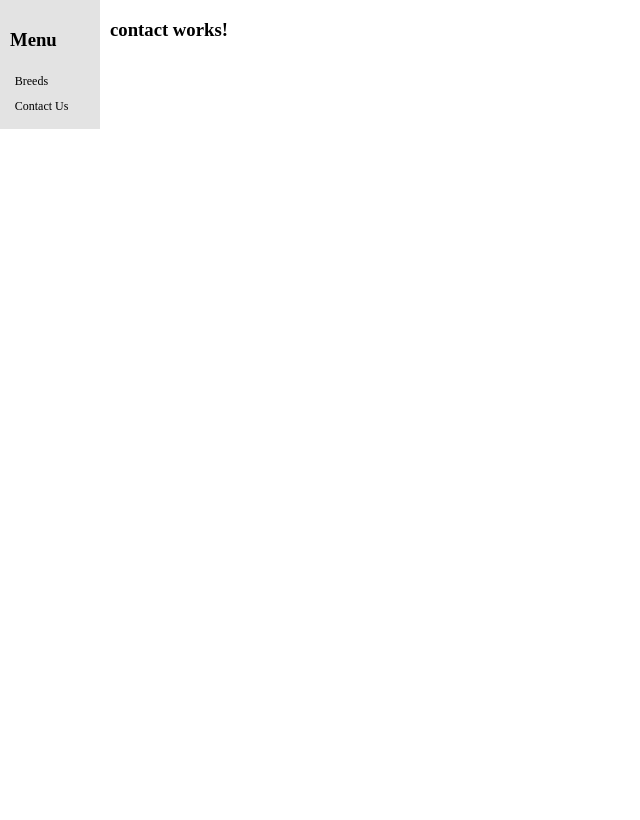
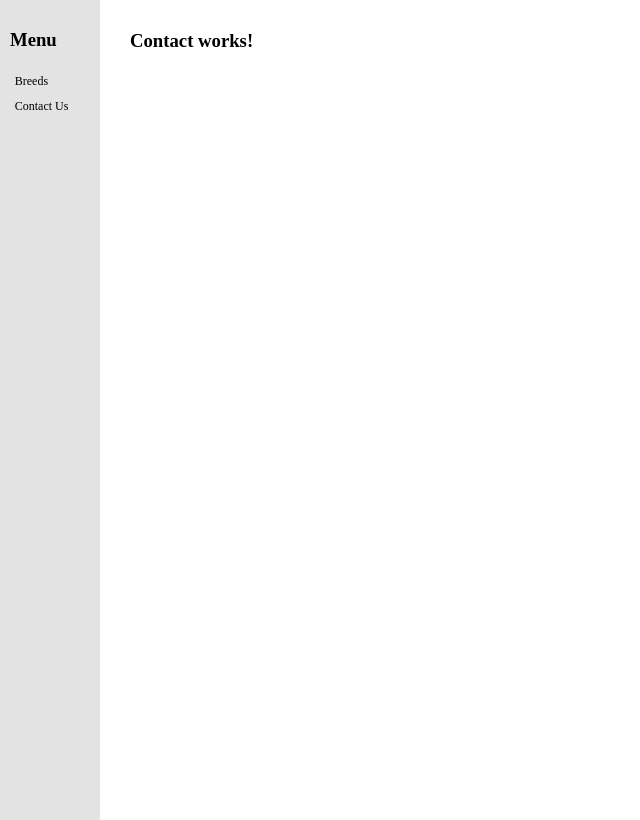
Before and after one commit to av372/oh, an Angular app: page /contact in a window 1280 px wide. Shown: the whole page, without its empty margins (0-640 px from the left). Built offline with nearby package versions, Linux system fonts and the light colour scheme.

Commit message:
Contact clean up

```diff
--- a/src/app/app.component.css
+++ b/src/app/app.component.css
@@ -1,8 +1,9 @@
 .container {
   display: flex;
+  min-height: 820px;
 }
 
 .breed-menu {
   width: 100px;
-  background-color:rgb(227 227 227);
+  background-color: rgb(227 227 227);
 }
--- a/src/app/components/contact/contact.component.css
+++ b/src/app/components/contact/contact.component.css
@@ -1,4 +1,3 @@
 .contact {
-  height: inherit;
-  margin: 10px
+  margin: 30px;
 }
--- a/src/app/components/contact/contact.component.html
+++ b/src/app/components/contact/contact.component.html
@@ -1,3 +1,3 @@
 <section class="contact">
-  <h1>contact works!</h1>
+  <h1>Contact works!</h1>
 </section>
--- a/src/styles.css
+++ b/src/styles.css
@@ -1,3 +1,5 @@
 body {
   margin: 0;
+  min-width: 100vw;
+  min-height: 100vh;
 }
```
Also changed, not shown: src/app/app-routing.module.ts (+6 -6 lines).
